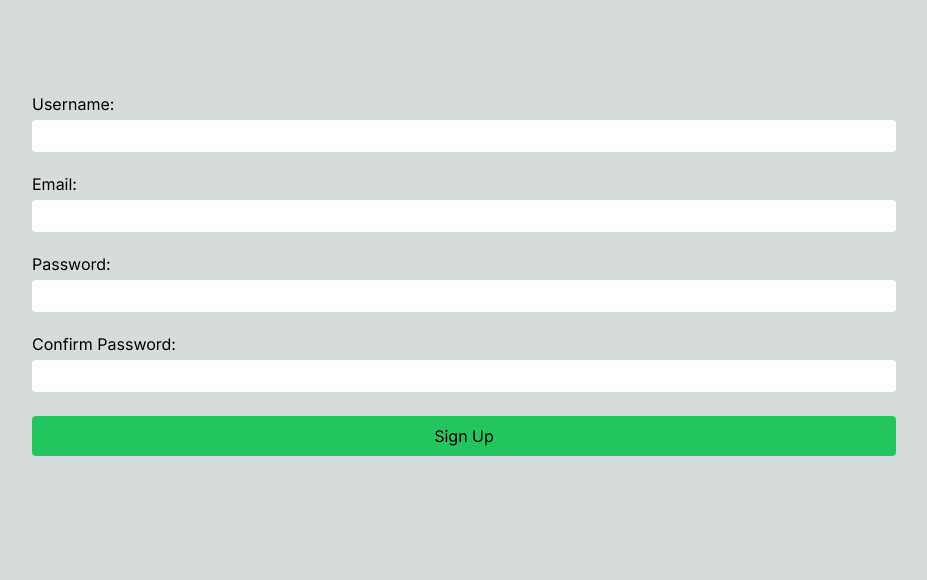
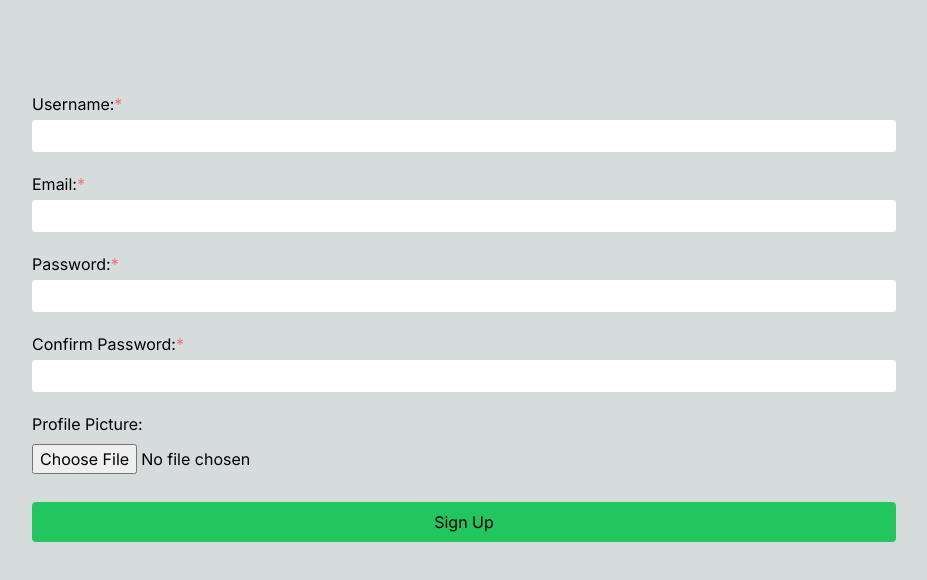
Before and after one commit to brewswain/quoted-code-challenge, a Next.js app: page /register in a window 1280 px wide. Shown: the top 580 px of the page, without its empty margins (176-1103 px from the left). Built offline with nearby package versions, Linux system fonts and the light colour scheme; no server answers.

Commit message:
Ensured that our registration page now works with profile picture uploading

```diff
--- a/app/register/page.tsx
+++ b/app/register/page.tsx
@@ -1,13 +1,21 @@
 "use client";
 
-import { ChangeEvent, useState } from "react";
+import { ChangeEvent, useEffect, useState } from "react";
 import { useRouter } from "next/navigation";
+
+import { emailSignUp } from "@/app/firebase/authentication";
+
 import { z } from "zod";
-import { emailSignUp } from "@/app/firebase/authentication";
 import { ToastContainer, toast } from "react-toastify";
+import { v4 as uuid } from "uuid";
+
 import { genericErrorToastNotify } from "../errors";
 
 import "react-toastify/dist/ReactToastify.css";
+import {
+  getRandomPlaceholderImage,
+  uploadProfilePicture,
+} from "../firebase/storage";
 
 interface CustomerDetails {
   userName: string;
@@ -24,10 +32,9 @@ const RegisterPage = () => {
       email: "",
       password: "",
       confirmPassword: "",
-      // Placeholder for now, will give proper placeholder image once profile picture functionality is sorted
-      profilePicture:
-        "https://cdn.vox-cdn.com/thumbor/9wWAcq-G4SdBYX8_8MSVSx94WkI=/1400x788/filters:format(png)/cdn.vox-cdn.com/uploads/chorus_asset/file/23761868/Screen_Shot_2022_07_12_at_10.55.30_AM.png",
+      profilePicture: "",
     });
+  const [profilePicture, setProfilePicture] = useState<File | null>(null);
 
   const router = useRouter();
 
@@ -47,7 +54,7 @@ const RegisterPage = () => {
         message:
           "Please ensure that your password is at least 8 characters long",
       }),
-      profilePicture: z.string().optional(),
+      profilePicture: z.any().optional(),
     })
     .superRefine(({ confirmPassword, password }, ctx) => {
       if (confirmPassword !== password) {
@@ -63,23 +70,38 @@ const RegisterPage = () => {
     });
 
   const handleChange = (event: ChangeEvent<HTMLInputElement>) => {
-    const { name, value } = event.target;
+    const { name, value, files } = event.target;
 
-    console.log({ name, value });
+    if (name === "profilePicture" && files !== null) {
+      const picture = files[0];
 
-    setRegistrationPayload({
-      ...registrationPayload,
-      [name]: value,
-    });
+      setProfilePicture(picture);
+    } else {
+      setRegistrationPayload({
+        ...registrationPayload,
+        [name]: value,
+      });
+    }
   };
 
   const handleSignUp = async () => {
     try {
+      if (profilePicture !== null) {
+        try {
+          const response = await uploadProfilePicture(
+            profilePicture,
+            profilePicture.name + uuid()
+          );
+          setRegistrationPayload({
+            ...registrationPayload,
+            profilePicture: response,
+          });
+        } catch (error) {
+          console.error(error);
+        }
+      }
       const validatedAuthenticationPayload =
         registrationPayloadSchema.parse(registrationPayload);
-      const { userName, email, password, confirmPassword, profilePicture } =
-        validatedAuthenticationPayload;
-
       const response = await emailSignUp(validatedAuthenticationPayload);
 
       if (response) {
@@ -100,17 +122,46 @@ const RegisterPage = () => {
   };
 
   const handleKeypress = (event: React.KeyboardEvent<HTMLInputElement>) => {
-    // It triggers by pressing the enter key
     if (event.key === "Enter") {
       handleSignUp();
     }
   };
 
+  useEffect(() => {
+    // While I wouldn't normally be too worried about a potential memory leak here since it's a one time API call on mount,
+    // the API being from a 3rd party that is usually subscription heavy(firebase) suggests that it pays to be cognizant
+    // of the possibility of aforementioned memory leak. Plus cleanup functions tend to be good practise in most cases.
+    let componentIsMounted = true;
+
+    const fetchPlaceholder = async () => {
+      try {
+        const response = await getRandomPlaceholderImage();
+        console.log({ response });
+
+        if (componentIsMounted) {
+          setRegistrationPayload({
+            ...registrationPayload,
+            profilePicture: response,
+          });
+        }
+      } catch (error) {
+        console.error(error);
+      }
+    };
+    fetchPlaceholder();
+
+    return () => {
+      componentIsMounted = false;
+    };
+  }, []);
+
   return (
     <div className="flex flex-col items-center w-[90vw] m-0 m-auto mt-20">
       <div className="flex flex-col w-9/12">
         <div className="flex-col py-2">
-          <label className="flex py-1">Username: </label>
+          <label className="flex py-1">
+            Username:<span className="text-red-400">*</span>
+          </label>
           <input
             type="string"
             name="userName"
@@ -120,7 +171,9 @@ const RegisterPage = () => {
           />
         </div>
         <div className="flex-col py-2">
-          <label className="flex py-1">Email: </label>
+          <label className="flex py-1">
+            Email:<span className="text-red-400">*</span>
+          </label>
           <input
             type="email"
             name="email"
@@ -130,7 +183,9 @@ const RegisterPage = () => {
           />
         </div>
         <div className="flex-col  py-2">
-          <label className="flex py-1">Password: </label>
+          <label className="flex py-1">
+            Password:<span className="text-red-400">*</span>
+          </label>
           <input
             type="password"
             name="password"
@@ -141,7 +196,9 @@ const RegisterPage = () => {
           />
         </div>
         <div className="flex-col  py-2">
-          <label className="flex py-1">Confirm Password: </label>
+          <label className="flex py-1">
+            Confirm Password:<span className="text-red-400">*</span>
+          </label>
           <input
             type="password"
             name="confirmPassword"
@@ -152,17 +209,16 @@ const RegisterPage = () => {
           />
         </div>
         {/* Just placed here for conceptual layout, will be replaced with a file uploader when file storage is configured*/}
-        {/* <div className="flex-col  py-2">
+        <div className="flex-col  py-2">
           <label className="flex py-1">Profile Picture: </label>
           <input
-            type="password"
-            name="password"
+            type="file"
+            name="profilePicture"
             onChange={handleChange}
-            value={registrationPayload.confirmPassword}
             onKeyDown={handleKeypress}
             className={"text-black self-end w-full py-1 rounded"}
           />
-        </div> */}
+        </div>
       </div>
 
       <div className="flex items-end justify-center py-4  w-9/12 ">
```
